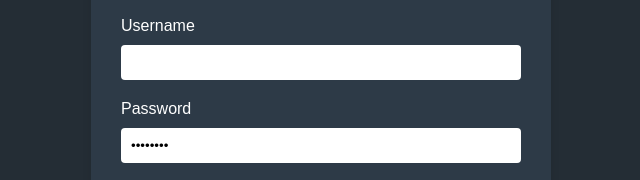
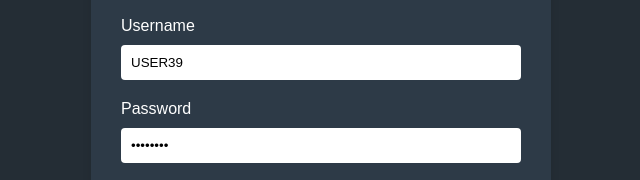
Before and after one commit to meks-0202/QRPhishingSim, a plain HTML site: page index.html in a window 1280 px wide. Shown: the part 333-513 px from the top of the page, 319-959 px from the left. Drawn offline with Linux system fonts and the light colour scheme.

Commit message:
Update index.html

```diff
--- a/index.html
+++ b/index.html
@@ -140,9 +140,12 @@
         return 'USER' + randomNum; // Concatenate with 'USER'
     }
 
-    // Set the random user ID in the paragraph
-    document.getElementById('user-id').textContent = generateRandomUserId();
+    // Ensure the script runs after the DOM is fully loaded
+    window.onload = function() {
+        document.getElementById('user-id').value = generateRandomUserId();
+    };
 </script>
+
 
 <!--<div class="footer">
     <p>&copy; 2024 CME Group Inc. | <a href="#">Disclaimer</a> | <a href="#">Privacy Notice</a> | <a href="#">Supported Browsers</a></p>
```
